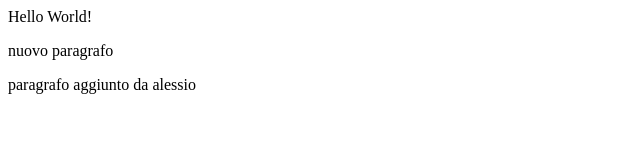
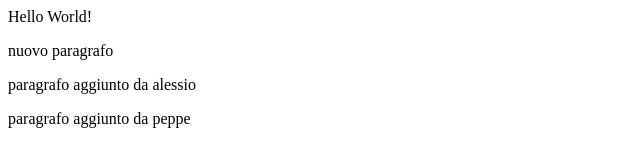
Before and after one commit to alessiopriore/Hello, a plain HTML site: page index.html in a window 1280 px wide. Shown: the whole page, without its empty margins (0-640 px from the left). Drawn offline with Linux system fonts and the light colour scheme.

Commit message:
nuova modifica

```diff
--- a/index.html
+++ b/index.html
@@ -10,6 +10,8 @@
 
 			<p>paragrafo aggiunto da alessio</p>
 
+			<p>paragrafo aggiunto da peppe</p>
+
 		</div>
     </body>
 </html>
```
